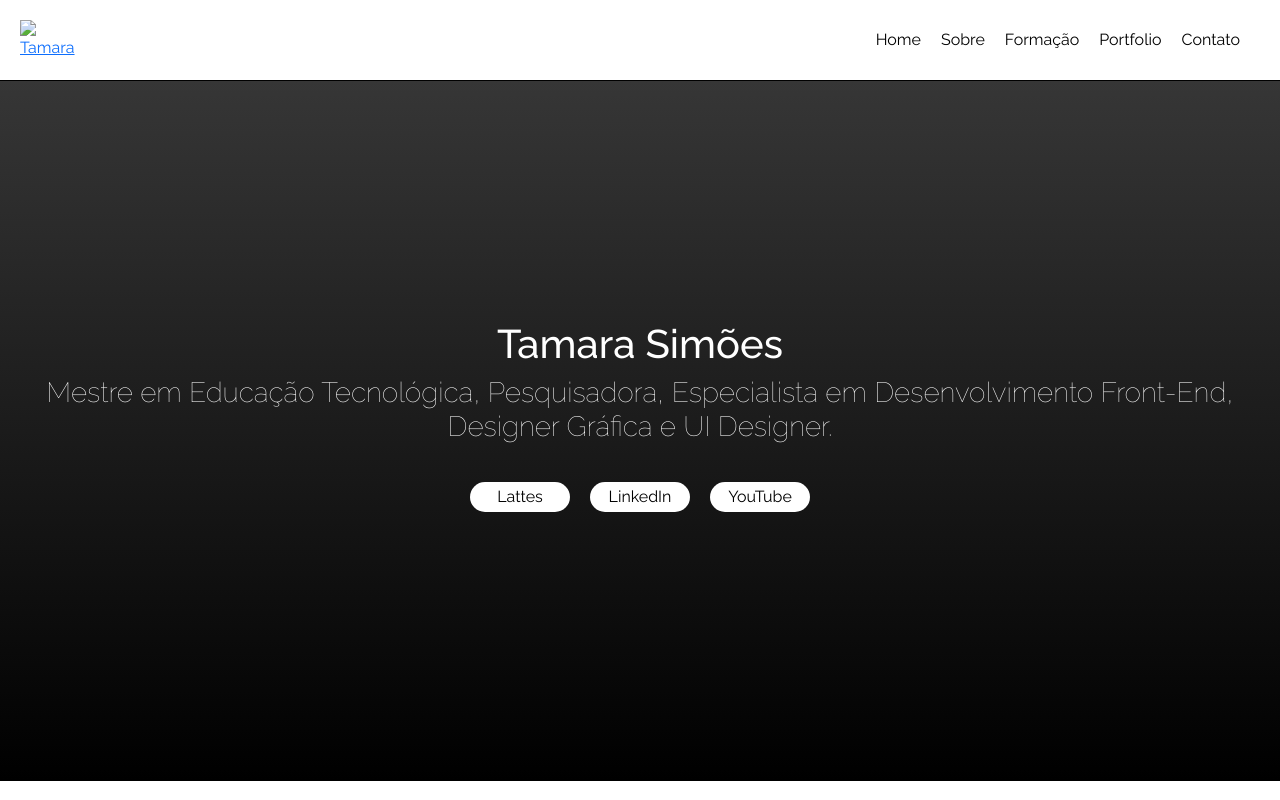
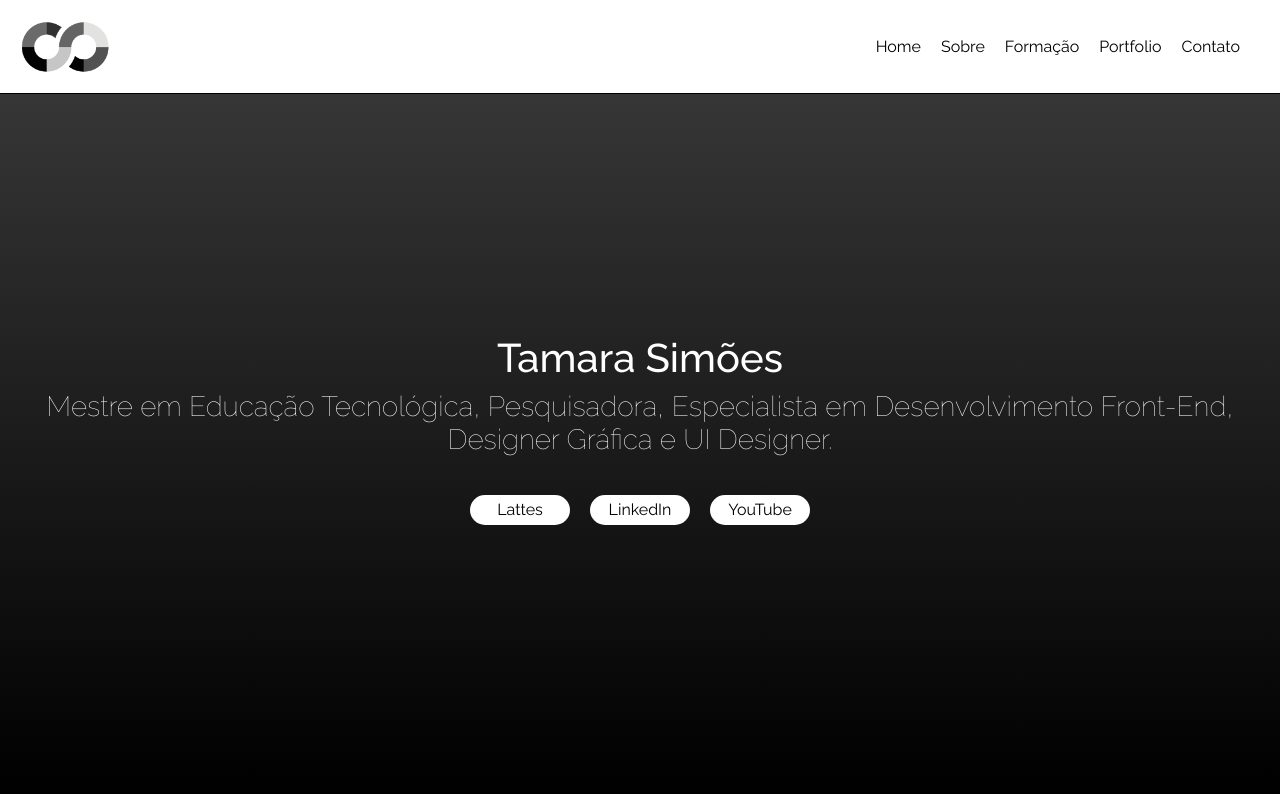
Before and after one commit to tamarasimoes/personal, a plain HTML site: page index.html in a window 1280 px wide. Shown: the top 800 px of the page. Drawn offline with nearby package versions, Linux system fonts and the light colour scheme; the site is published under a folder, as on GitHub Pages, so addresses that start at the root find nothing.

Commit message:
corrigindo local da imagem

```diff
--- a/index.html
+++ b/index.html
@@ -17,7 +17,7 @@
 <body>
     <header>
         <a href="https://tamaratryber.github.io/personal/">
-            <img src="/images/logo.png" width="90" alt="Tamara">
+            <img src="logo.png" width="90" alt="Tamara">
         </a>
         <nav>
             <a href="#home">Home</a>
```
Also changed, not shown: logo.png (renamed from images/logo.png).
